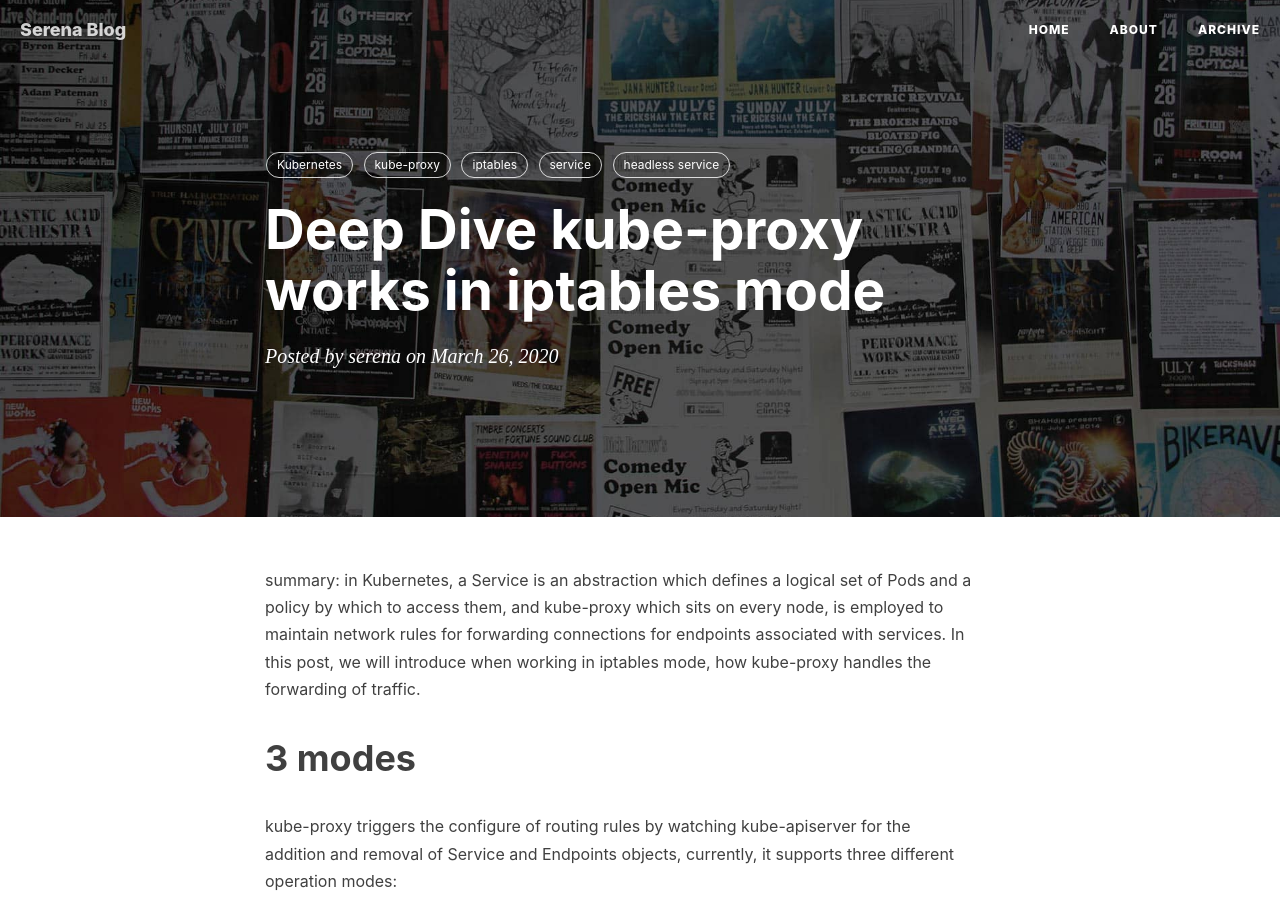
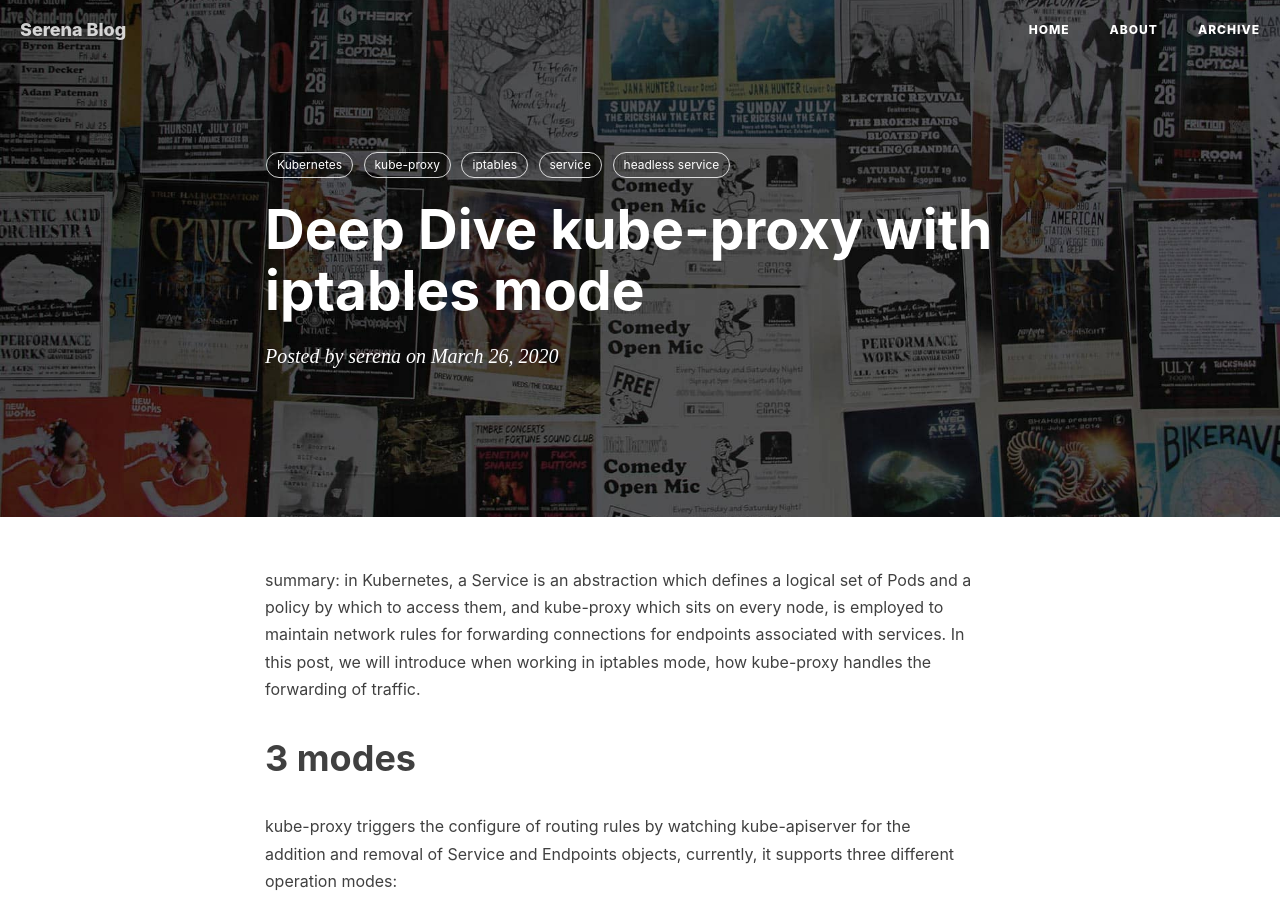
Before and after one commit to SerenaFeng/SerenaFeng.github.io, a Jekyll site: the page built from _posts/2020-03-26-kube-proxy-in-iptables-mode.md, in a window 1280 px wide and 900 px high. Built offline with Jekyll 4.4.1, drawn with Linux system fonts in a browser that asks for light colours; nearby versions of some CDN libraries; comment, search, counter and statistics services are not loaded.

Commit message:
kube-proxy in iptables mode
Signed-off-by: feng.xiaowei <feng.xiaowei@zte.com.cn>

```diff
--- a/_posts/2020-03-26-kube-proxy-in-iptables-mode.md
+++ b/_posts/2020-03-26-kube-proxy-in-iptables-mode.md
@@ -1,6 +1,6 @@
 ---
 layout: post
-title: Deep Dive kube-proxy works in iptables mode
+title: Deep Dive kube-proxy with iptables mode
 author: serena
 head-style: text
 tags:
```
